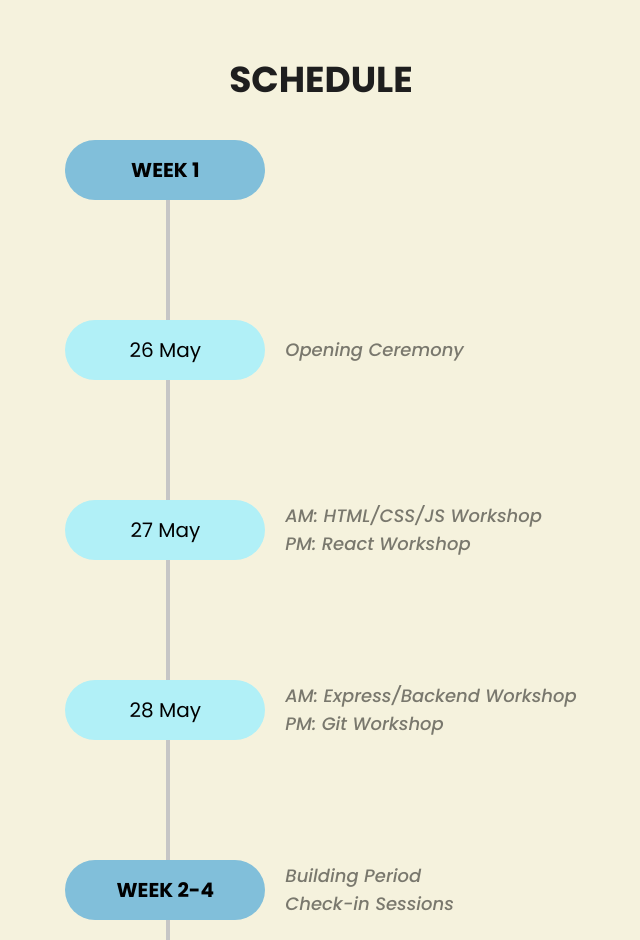
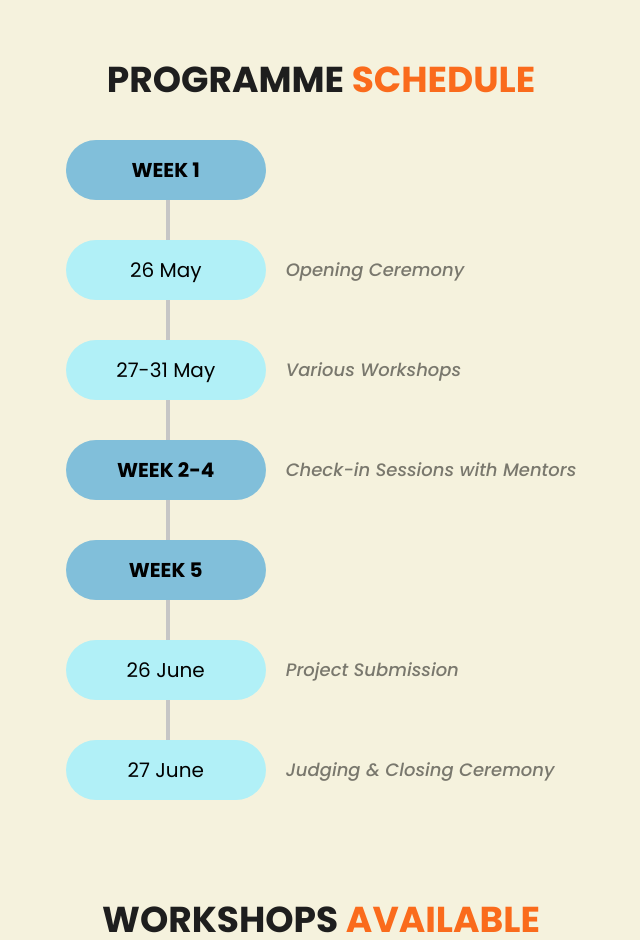
Before and after one commit to DevHub-iLab/summerbuild-2025, a React (Vite) app: page / in a window 1280 px wide. Shown: the part 1860-2800 px from the top of the page, without its empty margins (319-959 px from the left). Built offline with nearby package versions, Linux system fonts and the light colour scheme; the HTML template or start-up script is replaced by a standard one.

Commit message:
⚡ Revise Schedule component layout and update ScheduleCard content for clarity

```diff
--- a/src/components/Body/Schedule/Schedule.jsx
+++ b/src/components/Body/Schedule/Schedule.jsx
@@ -2,10 +2,11 @@ import ScheduleCard from "./ScheduleCard.jsx"
 function Schedule() {
     return (
         <div id="schedule" className="mt-20 flex flex-col items-center">
-            <h1 className="justify-center text-center text-2xl font-bold text-[#1E1E1E] uppercase sm:text-3xl md:text-4xl">
-                Schedule
+            <h1 className="justify-center text-center text-2xl font-bold uppercase sm:text-3xl md:text-4xl">
+                <span className="text-[#1E1E1E]">Programme </span>
+                <span className="text-[#FA6B1C]">Schedule</span>
             </h1>
-            <div className="absolute left-1/2 z-[-1] mt-22 h-[1000px] w-1 -translate-x-[128px] transform bg-[#C6C6C6] sm:-translate-x-[140px] md:h-[1300px] md:-translate-x-[155px]"></div>
+            <div className="absolute left-1/2 z-[-1] mt-22 h-[600px] w-1 -translate-x-[128px] transform bg-[#C6C6C6] sm:-translate-x-[140px] md:h-[600px] md:-translate-x-[155px]"></div>
             <div className="mt-5 flex w-auto flex-col items-center">
                 <ScheduleCard
                     color="#81BFDA"
@@ -21,20 +22,14 @@ function Schedule() {
                 <ScheduleCard
                     color="#B1F0F7"
                     fontWeight="400"
-                    header="27 May"
-                    content={`AM: HTML/CSS/JS Workshop\nPM: React Workshop`}
-                />
-                <ScheduleCard
-                    color="#B1F0F7"
-                    fontWeight="400"
-                    header="28 May"
-                    content={`AM: Express/Backend Workshop\nPM: Git Workshop`}
+                    header="27-31 May"
+                    content={`Various Workshops`}
                 />
                 <ScheduleCard
                     color="#81BFDA"
                     fontWeight="bold"
                     header="WEEK 2-4"
-                    content={`Building Period\nCheck-in Sessions`}
+                    content={`Check-in Sessions with Mentors`}
                 />
                 <ScheduleCard
                     color="#81BFDA"
@@ -45,13 +40,13 @@ function Schedule() {
                     color="#B1F0F7"
                     fontWeight="400"
                     header="26 June"
-                    content="Final Building Period"
+                    content="Project Submission"
                 />
                 <ScheduleCard
                     color="#B1F0F7"
                     fontWeight="400"
                     header="27 June"
-                    content={`Judging\nClosing Ceremony`}
+                    content={`Judging & Closing Ceremony`}
                 />
             </div>
         </div>
--- a/src/components/Body/Schedule/ScheduleCard.jsx
+++ b/src/components/Body/Schedule/ScheduleCard.jsx
@@ -1,14 +1,12 @@
 function ScheduleCard(props) {
     return (
-        <div className="group mb-10 flex h-auto w-full items-center p-5 md:mb-20">
+        <div className="group flex h-auto w-full items-center p-5">
             <div
                 className="flex h-15 w-[140px] flex-shrink-0 transform items-center justify-center rounded-4xl text-center transition-all duration-300 ease-in-out group-hover:scale-105 group-hover:shadow-lg group-hover:shadow-gray-400 md:w-[200px]"
-                style={{ backgroundColor: props.color || "transparent" }}
-            >
+                style={{ backgroundColor: props.color || "transparent" }}>
                 <h1
                     className="flex items-center text-lg sm:text-xl"
-                    style={{ fontWeight: props.fontWeight }}
-                >
+                    style={{ fontWeight: props.fontWeight }}>
                     {props.header || "PlaceHolder"}
                 </h1>
             </div>
```
